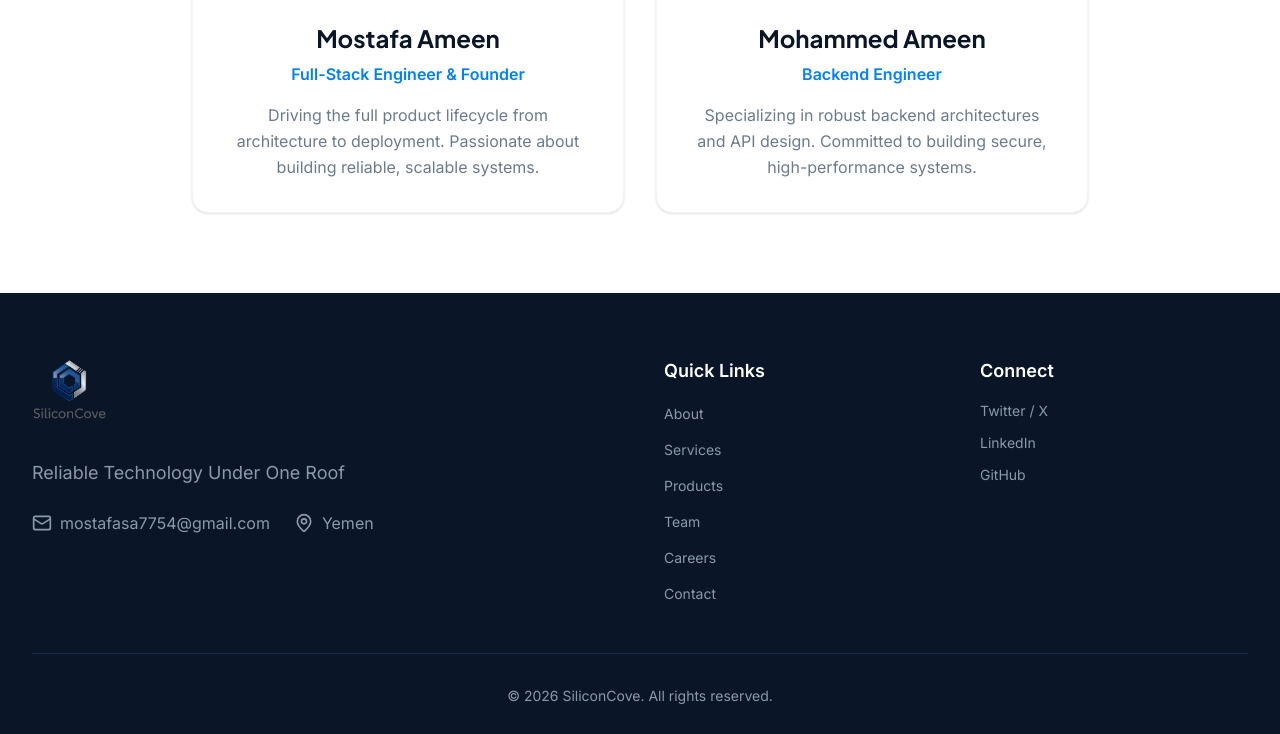
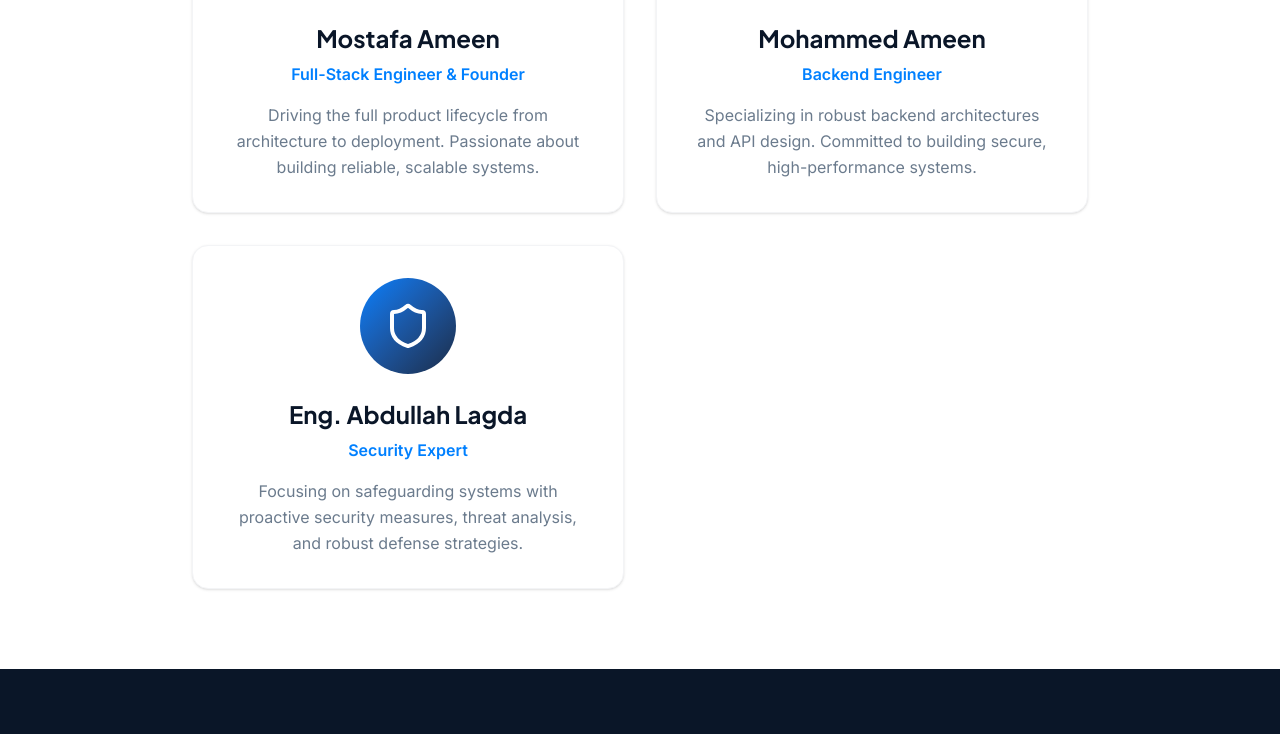
Before and after one commit to mo3stx8/SiliconCove-Portfolio, a Next.js app: page /en/team/ in a window 1280 px wide. Shown: the part 618-1352 px from the top of the page. Built offline with nearby package versions, Linux system fonts and the light colour scheme.

Commit message:
add team member

```diff
--- a/src/components/TeamPage.tsx
+++ b/src/components/TeamPage.tsx
@@ -1,11 +1,12 @@
 'use client';
 
 import { useMessages, t } from '@/lib/i18n';
-import { Code2, Server } from 'lucide-react';
+import { Code2, Server, Shield } from 'lucide-react';
 
 const members = [
   { key: 'mostafa', icon: Code2 },
   { key: 'mohammed', icon: Server },
+  { key: 'abdullah', icon: Shield },
 ];
 
 export default function TeamPage() {
--- a/src/messages/ar.json
+++ b/src/messages/ar.json
@@ -125,6 +125,11 @@
         "name": "محمد أمين",
         "role": "مهندس Backend",
         "desc": "متخصص في بناء هندسات Backend متينة وتصميم واجهات برمجة التطبيقات. ملتزم ببناء أنظمة آمنة وعالية الأداء."
+      },
+      "abdullah": {
+        "name": "م. عبدالله لجدع",
+        "role": "خبير الأمن السيبراني",
+        "desc": "يركز على حماية الأنظمة بإجراءات أمنية استباقية وتحليل التهديدات واستراتيجيات دفاعية قوية."
       }
     }
   },
--- a/src/messages/en.json
+++ b/src/messages/en.json
@@ -125,6 +125,11 @@
         "name": "Mohammed Ameen",
         "role": "Backend Engineer",
         "desc": "Specializing in robust backend architectures and API design. Committed to building secure, high-performance systems."
+      },
+      "abdullah": {
+        "name": "Eng. Abdullah Lagda",
+        "role": "Security Expert",
+        "desc": "Focusing on safeguarding systems with proactive security measures, threat analysis, and robust defense strategies."
       }
     }
   },
```
